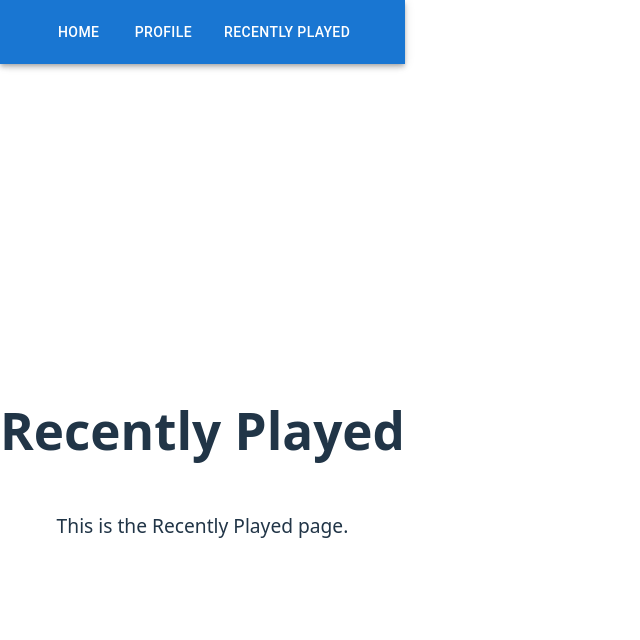
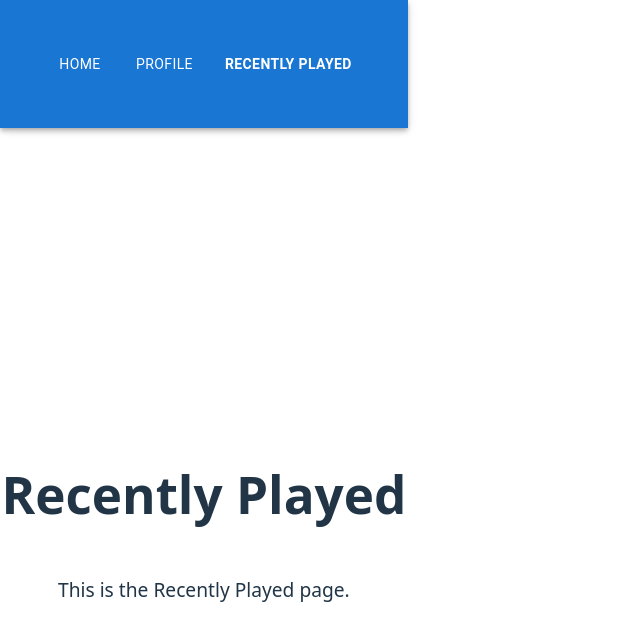
Before and after one commit to jackivison01/spotify-stats, a React (Vite) app in the folder main/: page /recently-played in a window 1280 px wide. Shown: the top 640 px of the page, without its empty margins (0-640 px from the left). Built offline with nearby package versions, Linux system fonts and the light colour scheme.

Commit message:
Updating styles on toolbar

```diff
--- a/main/src/components/sidebar/Sidebar.tsx
+++ b/main/src/components/sidebar/Sidebar.tsx
@@ -1,19 +1,43 @@
 import React from 'react';
-import { AppBar, Toolbar, Button, Box } from '@mui/material';
-import { useNavigate } from 'react-router-dom';
+import { AppBar, Toolbar, Button, Box, Container } from '@mui/material';
+import { useNavigate, useLocation } from 'react-router-dom';
 
 const Sidebar: React.FC = () => {
   const navigate = useNavigate();
+  const location = useLocation();  // Get the current route
+
+  // Function to determine if a button should be bold
+  const isActive = (path: string) => location.pathname === path;
 
   return (
     <AppBar position="sticky">
-      <Toolbar sx={{ justifyContent: 'space-between' }}>
-        <Box sx={{ flexGrow: 1, display: 'flex', justifyContent: 'center', gap: '1rem' }}>
-          <Button color="inherit" onClick={() => navigate('/home')}>Home</Button>
-          <Button color="inherit" onClick={() => navigate('/profile')}>Profile</Button>
-          <Button color="inherit" onClick={() => navigate('/recently-played')}>Recently Played</Button>
-        </Box>
-      </Toolbar>
+      <Container maxWidth="lg" sx={{ padding: '2rem' }}>
+        <Toolbar>
+          <Box sx={{ flexGrow: 1, display: 'flex', justifyContent: 'center', gap: '1rem' }}>
+            <Button
+              color="inherit"
+              onClick={() => navigate('/home')}
+              sx={{ fontWeight: isActive('/home') ? 'bold' : 'normal' }}
+            >
+              Home
+            </Button>
+            <Button
+              color="inherit"
+              onClick={() => navigate('/profile')}
+              sx={{ fontWeight: isActive('/profile') ? 'bold' : 'normal' }}
+            >
+              Profile
+            </Button>
+            <Button
+              color="inherit"
+              onClick={() => navigate('/recently-played')}
+              sx={{ fontWeight: isActive('/recently-played') ? 'bold' : 'normal' }}
+            >
+              Recently Played
+            </Button>
+          </Box>
+        </Toolbar>
+      </Container>
     </AppBar>
   );
 };
--- a/main/src/router/AppRoutes.tsx
+++ b/main/src/router/AppRoutes.tsx
@@ -1,6 +1,7 @@
 // src/routes.tsx
 import React from "react";
 import { BrowserRouter as Router, Routes, Route, useLocation } from "react-router-dom";
+import { Container } from "@mui/material";
 import LoginPage from "../pages/LoginPage.tsx";
 import HomePage from "../pages/HomePage.tsx";
 import CallbackPage from "../pages/CallbackPage.tsx";
@@ -16,7 +17,7 @@ const AppRoutes: React.FC = () => {
 
   return (
     <>
-      {!isLoginPage && <Sidebar />}  {/* Conditionally render Sidebar based on the route */}
+      {!isLoginPage && <Sidebar />}
       <Routes>
         <Route path="/" element={<LoginPage />} />
         <Route path="/callback" element={<CallbackPage />} />
```
